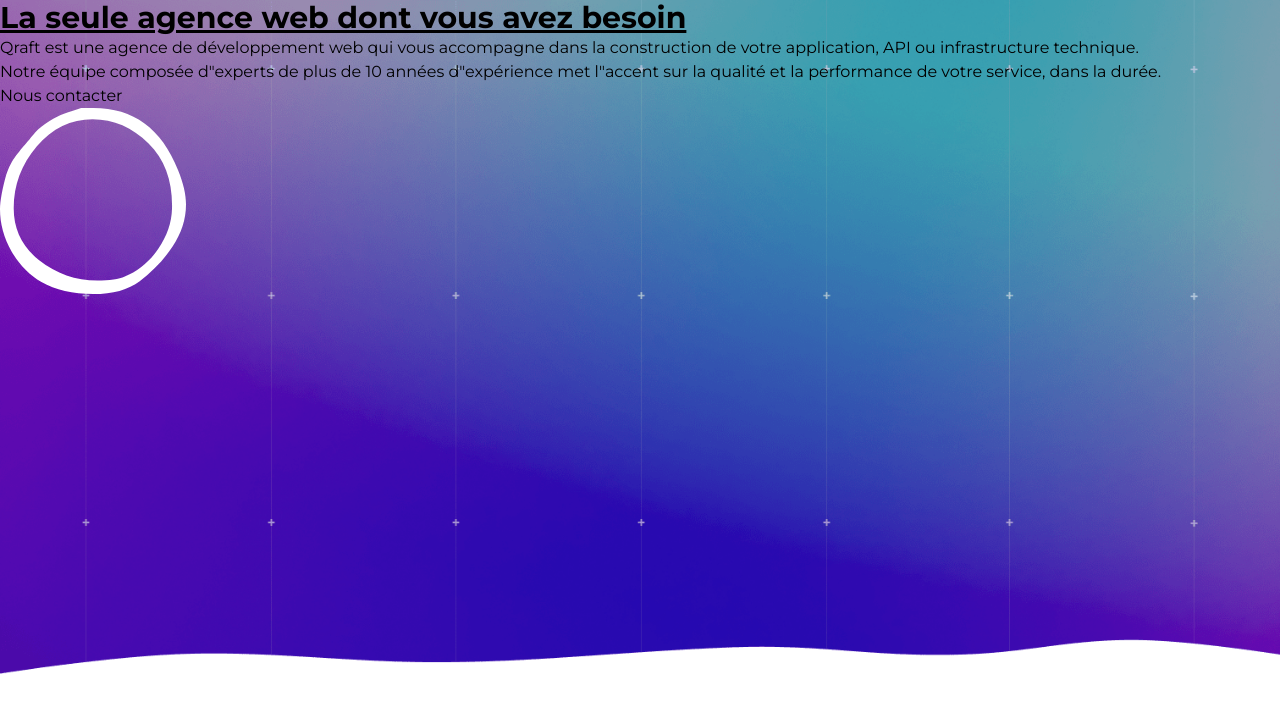
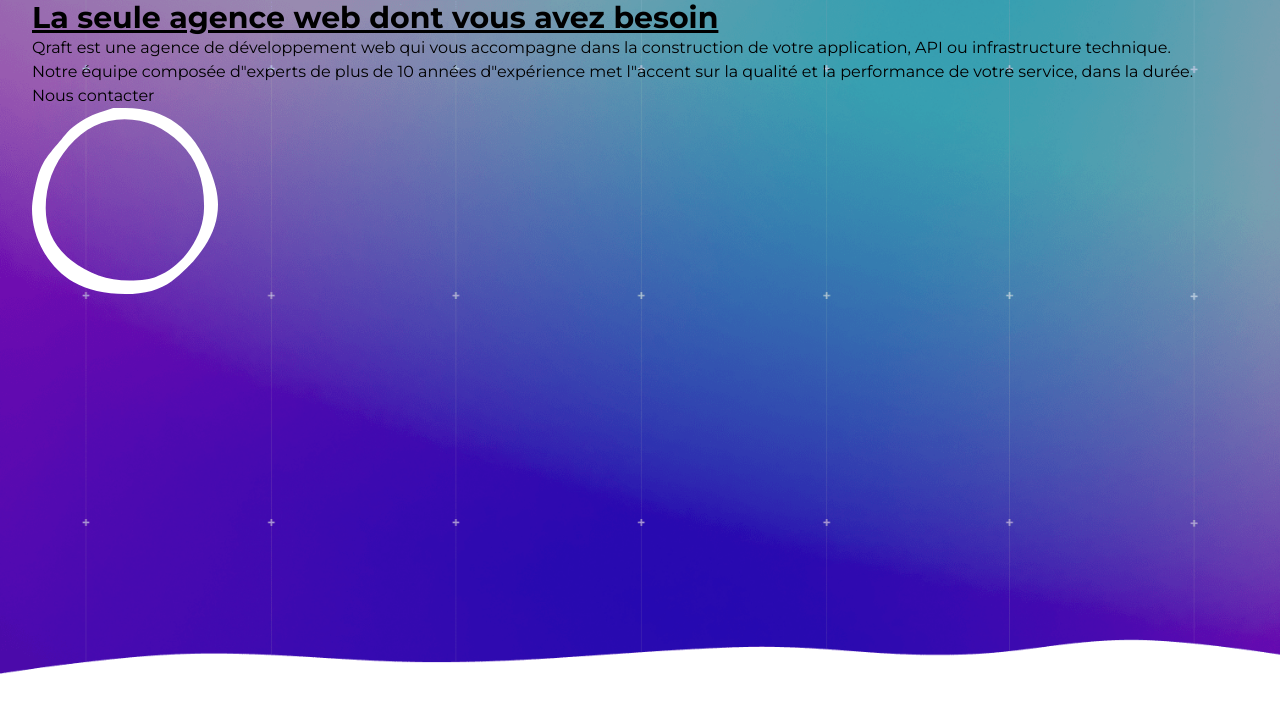
Before and after one commit to qrafttech/website, a Next.js app: page / in a window 1280 px wide. Shown: the top 712 px of the page. Built offline with nearby package versions, Linux system fonts and the light colour scheme.

Commit message:
feat(tailwind): add padding to container
- following container documentation page https://tailwindcss.com/docs/container#adding-horizontal-padding

```diff
--- a/tailwind.config.js
+++ b/tailwind.config.js
@@ -4,6 +4,9 @@ const { fontFamily } = require("tailwindcss/defaultTheme");
 module.exports = {
   content: ["./app/**/*.{js,ts,jsx,tsx}", "./components/**/*.{js,ts,jsx,tsx}"],
   theme: {
+    container: {
+      padding: "2rem",
+    },
     extend: {
       fontFamily: {
         sans: ["var(--font-montserrat)", ...fontFamily.sans],
```
